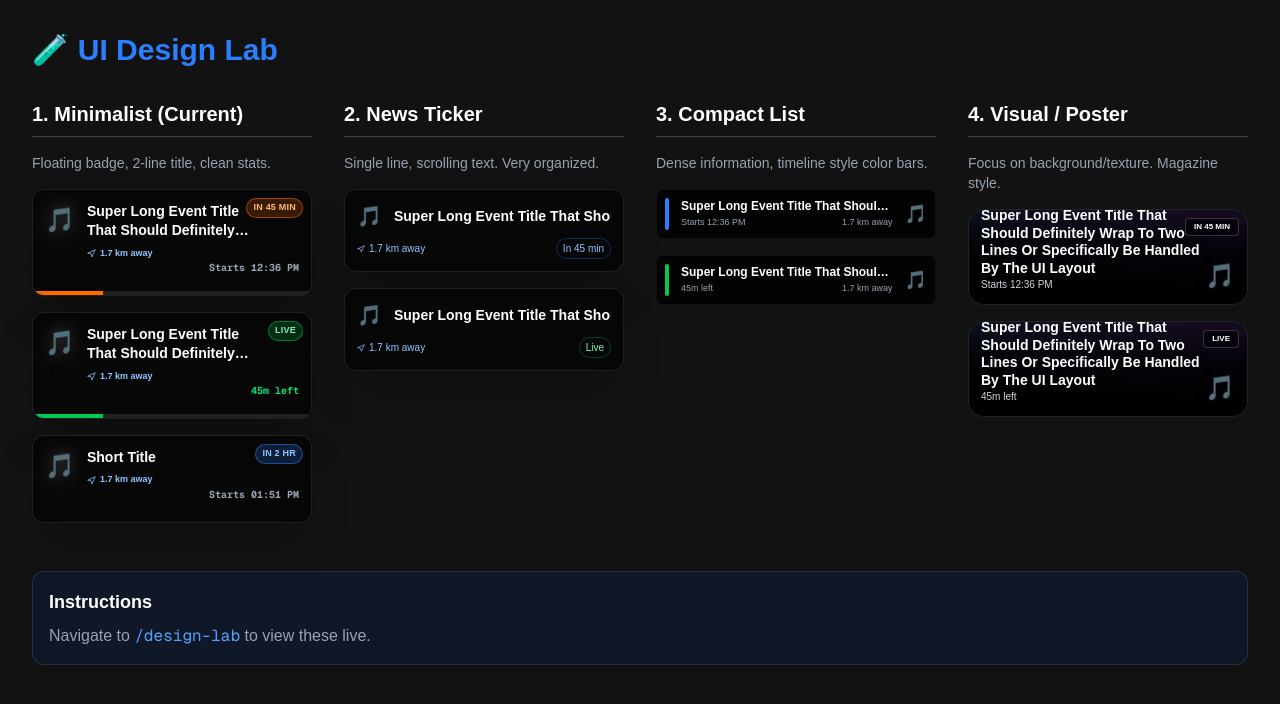
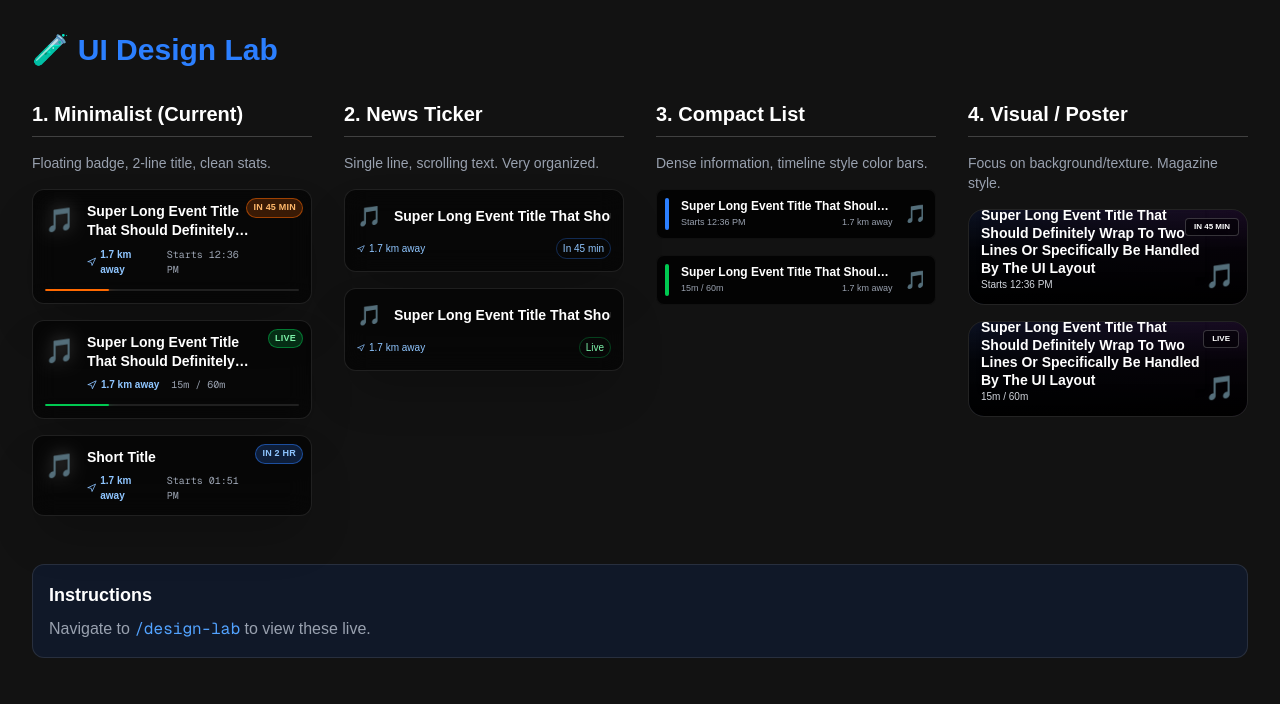
Before and after one commit to Dianute/event-tracker, a Next.js app in the folder web-app/: page /design-lab in a window 1280 px wide. Shown: the top 704 px of the page. Built offline with nearby package versions, Linux system fonts and the light colour scheme.

Commit message:
Update event-card.tsx

```diff
--- a/web-app/components/event-card.tsx
+++ b/web-app/components/event-card.tsx
@@ -104,12 +104,13 @@ export default function EventCard({ event, userLocation, onClick, variant = 'sta
             } else if (now >= start && now <= end) {
                 // Live -> Show Event Progress Bar
                 const progress = (elapsed / duration) * 100;
-                const remainingMins = Math.ceil((end.getTime() - now.getTime()) / 60000);
+                const elapsedMins = Math.floor(elapsed / 60000);
+                const totalMins = Math.floor(duration / 60000);
                 setStatus({
                     label: 'Live',
                     color: 'green',
                     progress,
-                    timeText: `${remainingMins}m left`
+                    timeText: `${elapsedMins}m / ${totalMins}m`
                 });
             } else {
                 // Past
@@ -151,26 +152,25 @@ export default function EventCard({ event, userLocation, onClick, variant = 'sta
                             {event.title}
                         </h4>
 
-                        <div className="flex items-center justify-between mt-1.5">
-                            <p className="text-[9px] text-blue-300 font-semibold flex items-center gap-1">
-                                <Navigation size={9} /> {distanceText}
+                        <div className="flex items-center gap-3 mt-1.5">
+                            <p className="text-[10px] text-blue-300 font-semibold flex items-center gap-1">
+                                <Navigation size={10} /> {distanceText}
                             </p>
+                            {status.timeText && (
+                                <p className="text-[10px] text-gray-400 font-mono">
+                                    {status.timeText}
+                                </p>
+                            )}
                         </div>
                     </div>
                 </div>
 
-                {status.timeText && (
-                    <div className={`w-full flex justify-end mt-auto mb-2 text-[10px] font-mono font-bold ${status.color === 'green' ? 'text-green-400' : 'text-gray-400'}`}>
-                        {status.timeText}
-                    </div>
-                )}
-
                 {status.progress !== undefined && (
-                    <div className="absolute bottom-0 left-0 w-full h-1 bg-white/10 overflow-hidden">
+                    <div className="w-full bg-white/10 rounded-full h-0.5 mt-3 overflow-hidden">
                         <div
-                            className={`h-full transition-all duration-1000 ease-out ${status.color === 'green' ? 'bg-green-500 shadow-[0_0_10px_rgba(34,197,94,0.5)]' : 'bg-orange-500'}`}
+                            className={`h-0.5 rounded-full transition-all duration-1000 shadow-[0_0_10px] ${status.color === 'orange' ? 'bg-orange-500 shadow-orange-500' : 'bg-green-500 shadow-green-500'}`}
                             style={{ width: `${status.progress}%` }}
-                        />
+                        ></div>
                     </div>
                 )}
             </div>
```
